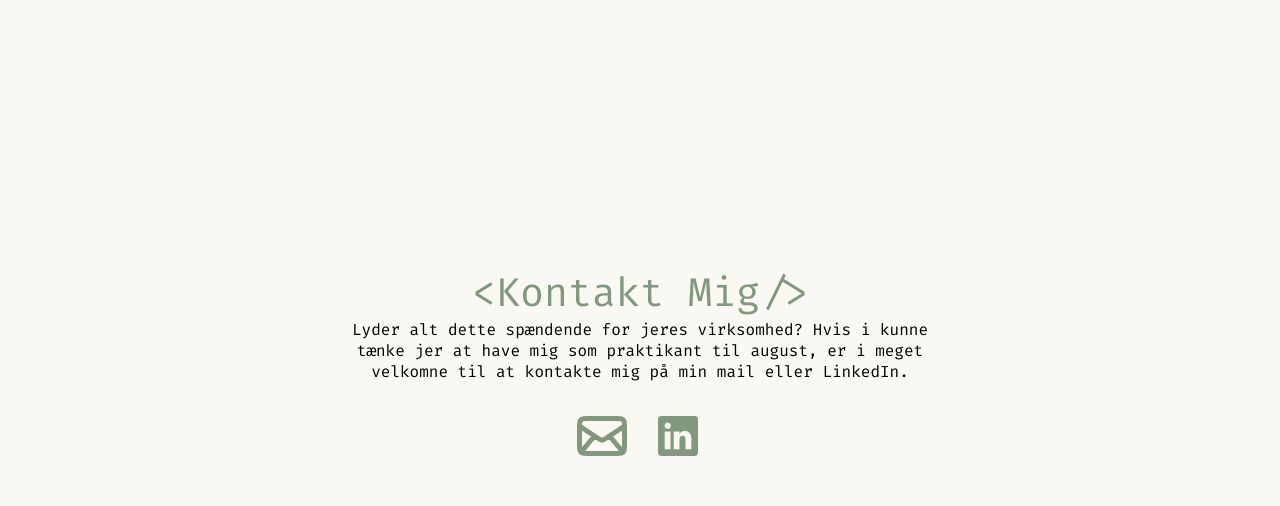
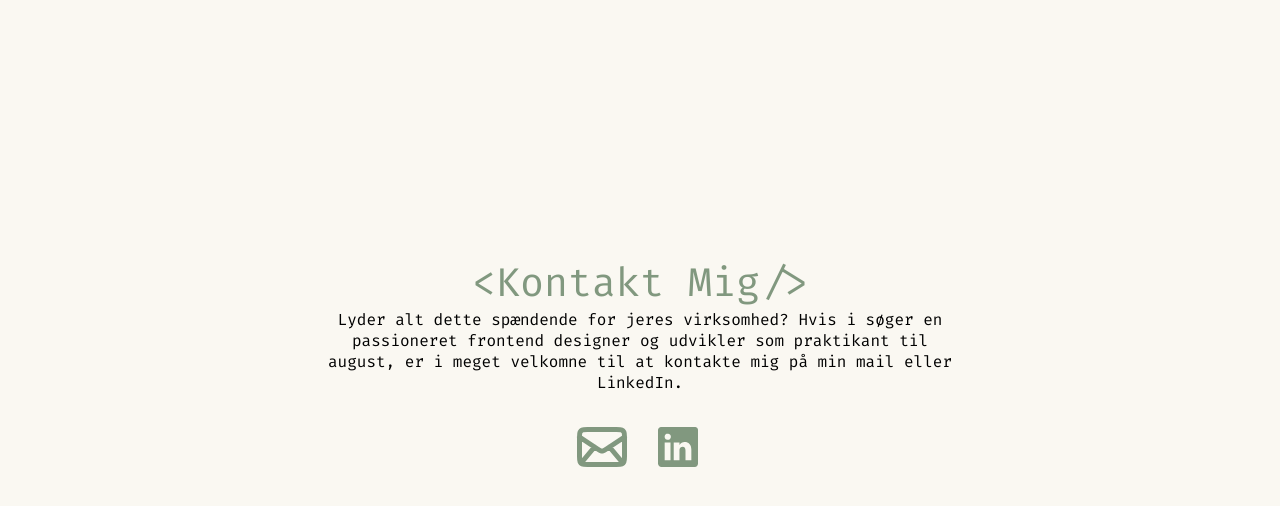
Before and after one commit to matildebresciani/digital-application, a plain HTML site: page index.html in a window 1280 px wide. Shown: the part 6556-7062 px from the top of the page. Drawn offline with Linux system fonts and the light colour scheme.

Commit message:
mere tekst

```diff
--- a/index.html
+++ b/index.html
@@ -180,9 +180,9 @@
       <section id="section5">
         <h1>&lt;Kontakt Mig/&gt;</h1>
         <p>
-          Lyder alt dette spændende for jeres virksomhed? Hvis i kunne tænke jer
-          at have mig som praktikant til august, er i meget velkomne til at
-          kontakte mig på min mail eller LinkedIn.
+          Lyder alt dette spændende for jeres virksomhed? Hvis i søger en
+          passioneret frontend designer og udvikler som praktikant til august,
+          er i meget velkomne til at kontakte mig på min mail eller LinkedIn.
         </p>
 
         <div class="icon_container">
```
